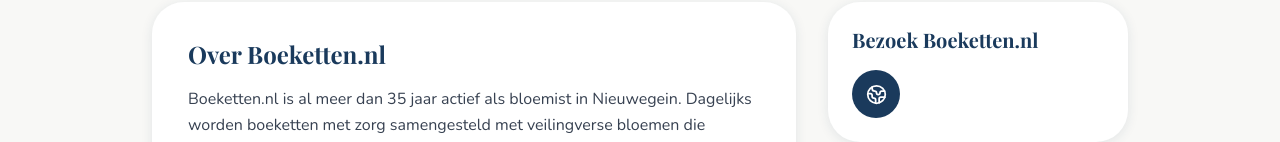
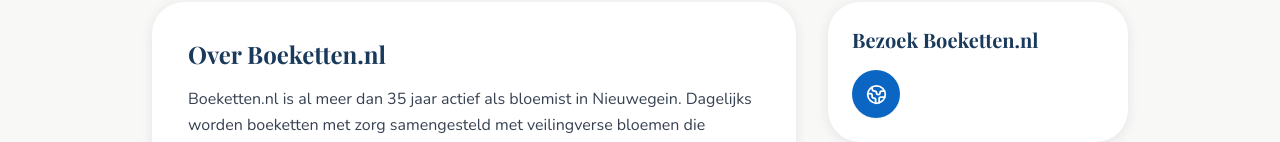
Before and after one commit to michielpetersenmp-cmd/bulldog-website, a Next.js app: page /donateurs/boeketten-nl in a window 1280 px wide. Shown: the part 473-615 px from the top of the page. Built offline with nearby package versions, Linux system fonts and the light colour scheme; no server answers; a web font is replaced by a local one.

Commit message:
Donateurs detail: social iconen in merkkleuren

```diff
--- a/src/app/donateurs/[slug]/page.tsx
+++ b/src/app/donateurs/[slug]/page.tsx
@@ -125,7 +125,7 @@ export default async function DonateurDetailPage({
                       rel="noopener noreferrer"
                       aria-label={`Website van ${donateur.naam}`}
                       title="Website"
-                      className="w-12 h-12 rounded-full bg-primary text-white flex items-center justify-center hover:scale-105 transition-transform"
+                      className="w-12 h-12 rounded-full bg-[#0A66C2] text-white flex items-center justify-center shadow-sm hover:scale-105 transition-transform"
                     >
                       <Globe2 size={21} />
                     </a>
@@ -137,9 +137,9 @@ export default async function DonateurDetailPage({
                       rel="noopener noreferrer"
                       aria-label={`Facebook van ${donateur.naam}`}
                       title="Facebook"
-                      className="w-12 h-12 rounded-full bg-gray-100 text-primary flex items-center justify-center hover:scale-105 transition-transform"
+                      className="w-12 h-12 rounded-full bg-[#1877F2] text-white flex items-center justify-center shadow-sm hover:scale-105 transition-transform"
                     >
-                      <Facebook size={21} />
+                      <Facebook size={21} fill="currentColor" />
                     </a>
                   )}
                   {donateur.instagram && (
@@ -149,7 +149,7 @@ export default async function DonateurDetailPage({
                       rel="noopener noreferrer"
                       aria-label={`Instagram van ${donateur.naam}`}
                       title="Instagram"
-                      className="w-12 h-12 rounded-full bg-gray-100 text-primary flex items-center justify-center hover:scale-105 transition-transform"
+                      className="w-12 h-12 rounded-full bg-[linear-gradient(135deg,#833AB4,#FD1D1D,#FCAF45)] text-white flex items-center justify-center shadow-sm hover:scale-105 transition-transform"
                     >
                       <Instagram size={21} />
                     </a>
```
